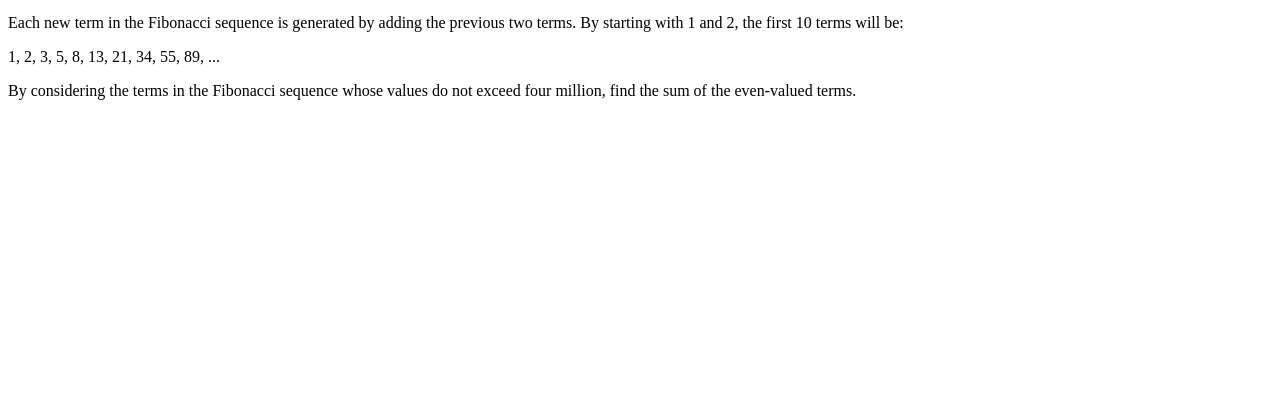
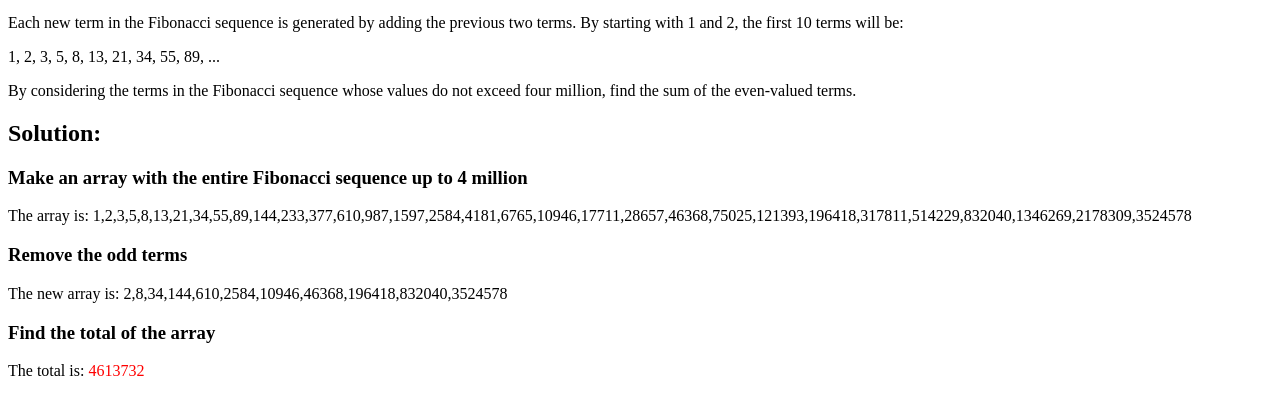
Before and after one commit to thatvictor7/eulers, a plain HTML site: page index.html in a window 1280 px wide. Shown: the part 100-514 px from the top of the page. Drawn offline with Linux system fonts and the light colour scheme.

Commit message:
Moved script to HTML

```diff
--- a/index.html
+++ b/index.html
@@ -6,7 +6,7 @@
     <title>Project Euler Problem 2</title>
     <meta name="viewport" content="width=device-width, initial-scale=1">
     <link rel="stylesheet" type="text/css" media="screen" href="main.css" />
-    <script src="main.js"></script>
+
 </head>
 <body>
     <h1>Project Euler Problem 2: Even Fibonacci numbers</h1>
@@ -15,6 +15,58 @@
     <p>1, 2, 3, 5, 8, 13, 21, 34, 55, 89, ...</p>
     <p>By considering the terms in the Fibonacci sequence whose values do not exceed four million, find the sum of the even-valued terms.</p>
 
+    <h2>Solution:</h2>
 
+    <h3>Make an array with the entire Fibonacci sequence up to 4 million</h3>
+
+    <p>The array is: <span id='fibArray'></span></p>
+
+    <script>
+
+    // Make an array with the entire Fibonacci sequence up to 4 million
+        var fib = [1,2];
+
+        while (fib[fib.length - 1] < 4000001) {
+            fib.push(fib[fib.length - 1] + fib[fib.length - 2]);
+        };
+
+        fib.pop();
+
+        document.getElementById('fibArray').innerHTML = fib
+
+    </script>
+
+    <h3>Remove the odd terms</h3>
+    <p>The new array is: <span id='fibEven'></span></p>
+
+    <script>
+        // Remove the odd terms
+        var fibEven = [];
+
+        for (var i = 0; i < fib.length; i++) {
+            if (fib[i] % 2 === 0) {
+                fibEven.push(fib[i]);
+            };
+        };
+
+        document.getElementById('fibEven').innerHTML = fibEven
+
+    </script>
+
+    <h3>Find the total of the array</h3>
+    <p>The total is: <span id='total' color='red'></span></p>
+
+    <script>
+        // Find the total of the array
+
+        function getSum(total, num) {
+            return total + Math.round(num);
+        }
+
+        var total = fibEven.reduce(getSum, 0);
+
+        document.getElementById('total').innerHTML = total
+
+    </script>
 </body>
 </html>
--- a/main.css
+++ b/main.css
@@ -0,0 +1,3 @@
+#total {
+    color: red;
+}
```
Also changed, not shown: app.js (+39 -0 lines).
